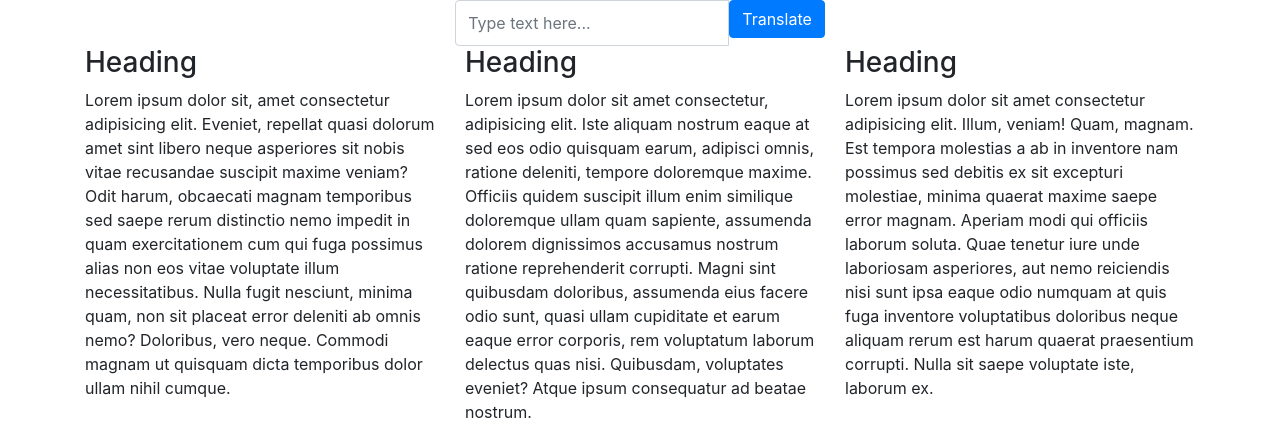
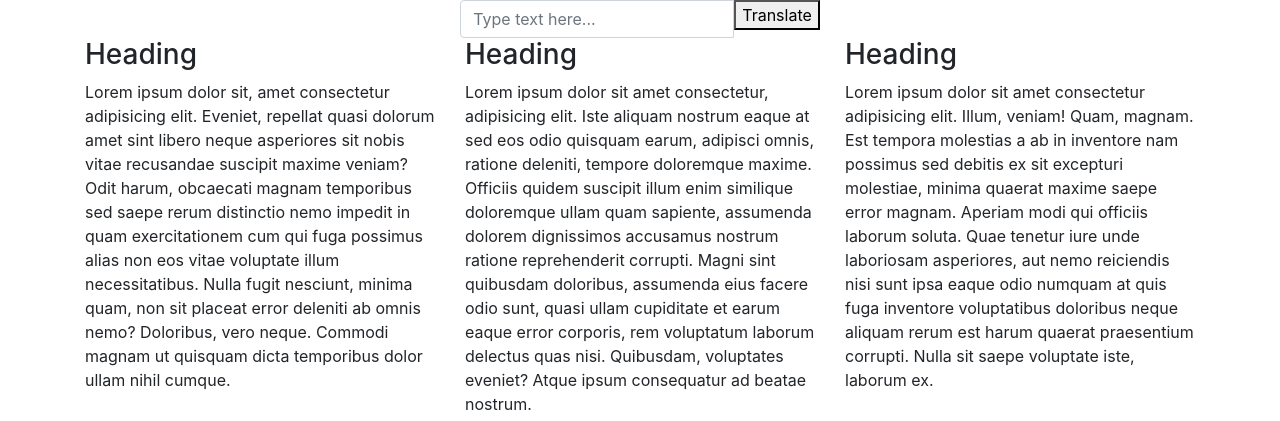
Before and after one commit to Caden-Kienitz/TSP_Team9, a Django app: page / in a window 1280 px wide. Shown: the part 111-532 px from the top of the page. Run offline with Django 4.2, Linux system fonts and the light colour scheme; some libraries are stand-ins or nearby versions.

Commit message:
Revert "add help page, add logo to navbar, QOL changes"
This reverts commit 00a3c8d45792f59c27a1836d5f5e2b51b9aae936.

```diff
--- a/app/templates/home.html
+++ b/app/templates/home.html
@@ -6,19 +6,17 @@
 
 {% block body %}
 
-<div class="container" padding: 50px;>
+<div class="container">
   <div class="row justify-content-center">
     <form>
       <div class="input-group">
-      <input type="text" class="form-control" id="input-text" placeholder="Type text here...">
-      <spacer type="horizontal" width="100" height="100"></spacer>
+        <input type="text" class="form-control" placeholder="Type text here...   ">
         <div class="input-btn">
-        <button type="button" class="btn btn-primary mb-2">Translate</button>
+          <button>Translate</button>
         </div>
       </div>
     </form>
   </div>
-
   <div class="row">
     <div class="col-sm">
       <h3>Heading</h3>
```
Lines whose indentation alone changed are shown as unchanged.
